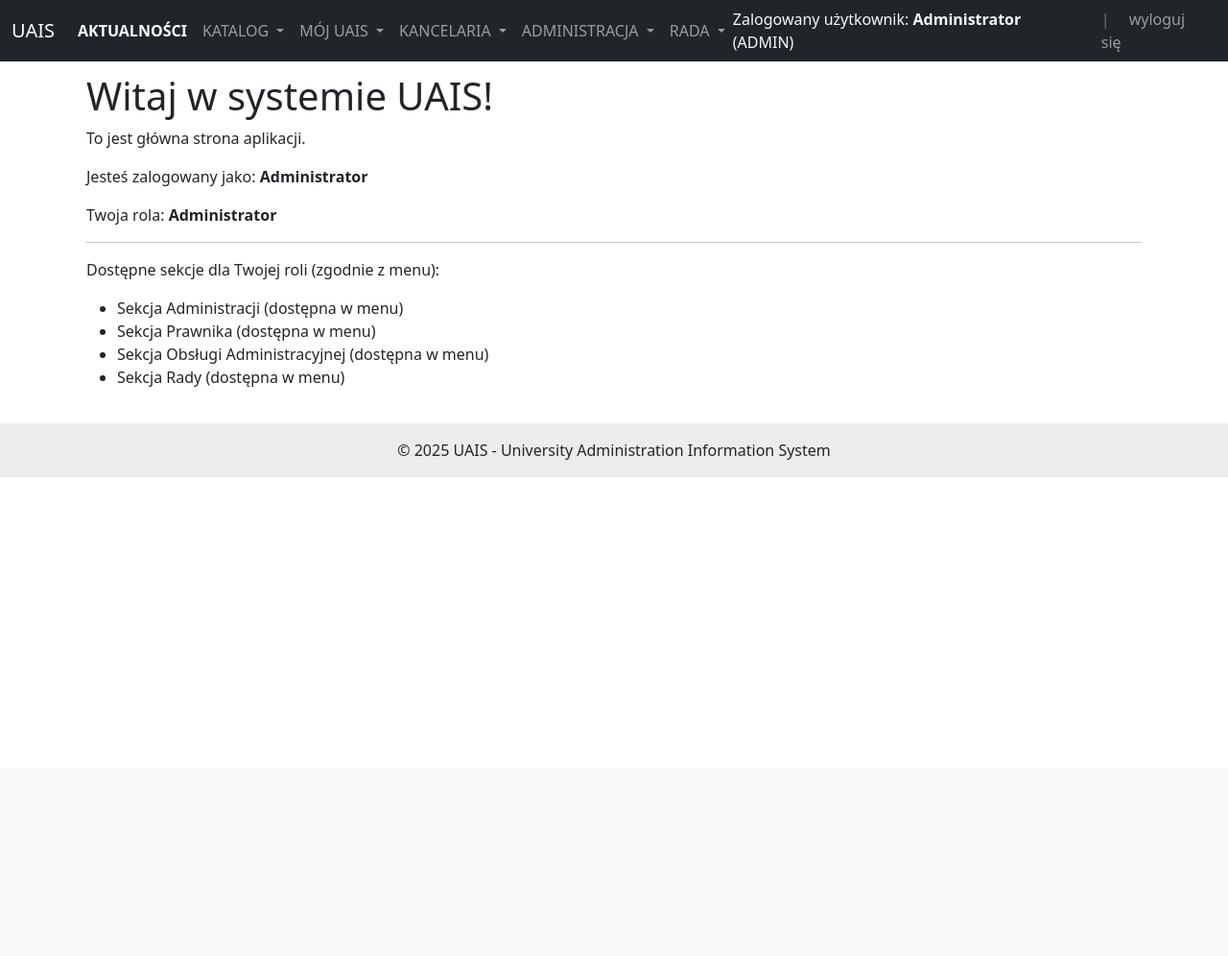
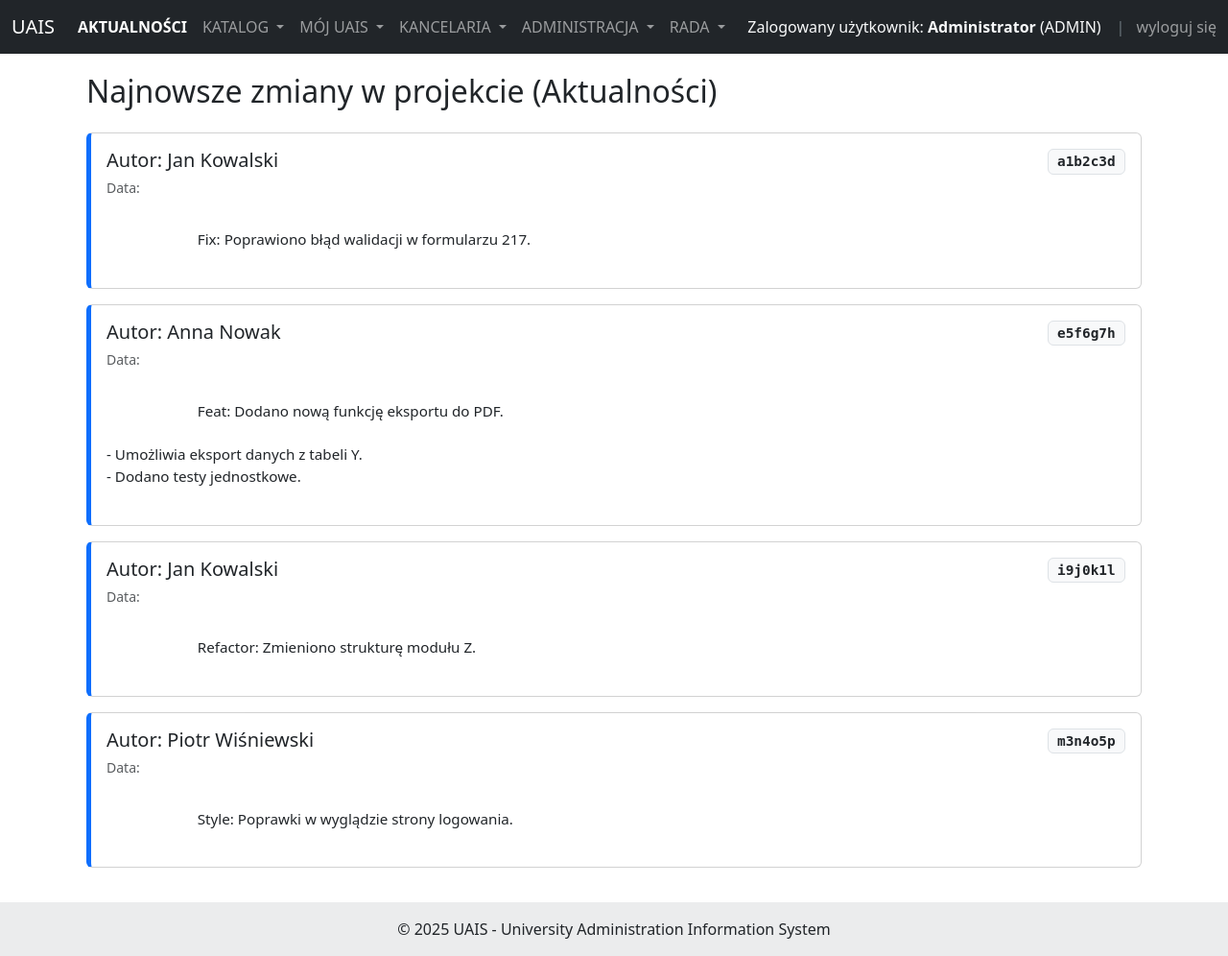
Before and after one commit to deAdler-alt/UAIS-University-administration-information-system, a Django app: page / in a window 1280 px wide. Shown: the whole page at 96% size. Before the commit the page ends 497 px from the top, so only its background shows below. Run offline with Django 5.2, Linux system fonts and the light colour scheme; a user stored in the database is signed in.

Commit message:
Serwis działa poprawnie

```diff
--- a/templates/base.html
+++ b/templates/base.html
@@ -12,19 +12,12 @@
     <style>
         /* Dodatkowe, drobne style */
         body { padding-top: 56px; /* Dostosuj, jeśli navbar ma stałą wysokość */ }
-        .content-wrapper { padding: 20px; }
+        .content-wrapper { padding: 20px; min-height: calc(100vh - 56px - 58px); /* Przykładowe obliczenie min-height jeśli footer ma stałą wysokość */ }
         /* Styl dla aktywnego linku w menu */
         .nav-link.active { font-weight: bold; }
-         /* Styl dla wyszarzonego/nieaktywnego linku w menu */
-        .nav-link.disabled {
-            color: rgba(255, 255, 255, 0.5) !important; /* Jaśniejszy szary na ciemnym tle */
-            pointer-events: none; /* Wyłącza kliknięcia domyślnie, ale onclick nadal działa */
-            cursor: not-allowed; /* Zmiana kursora */
-        }
-         /* Upewnij się, że dropdown dla disabled też jest ograniczony */
-         .dropdown-toggle.disabled::after {
-             opacity: 0.5;
-         }
+         /* Styl dla wyszarzonego/nieaktywnego linku w menu - USUNIĘTY, bo linki mają być aktywne */
+        /* .nav-link.disabled { ... } */
+         /* .dropdown-toggle.disabled::after { ... } */
 
     </style>
     {% block extra_head %}{% endblock %}
@@ -45,99 +38,98 @@
                 <li class="nav-item">
                     <a class="nav-link {% if request.resolver_match.url_name == 'home' %}active{% endif %}" aria-current="page" href="{% url 'home' %}">AKTUALNOŚCI</a>
                 </li>
-
                 <li class="nav-item dropdown">
                     <a class="nav-link dropdown-toggle" href="#" id="katalogMenuLink" role="button" data-bs-toggle="dropdown" aria-expanded="false">
                         KATALOG
                     </a>
                     <ul class="dropdown-menu" aria-labelledby="katalogMenuLink">
-                        <li><a class="dropdown-item" href="#">Szukaj osób</a></li> {# Placeholder #}
-                        <li><a class="dropdown-item" href="#">Szukaj dokumentów</a></li> {# Placeholder #}
+                        <li><a class="dropdown-item" href="#">Szukaj osób</a></li>
+                        <li><a class="dropdown-item" href="#">Szukaj dokumentów</a></li>
                         <li><hr class="dropdown-divider"></li>
-                        <li><a class="dropdown-item" href="#">Inne wyszukiwania</a></li> {# Placeholder #}
+                        <li><a class="dropdown-item" href="#">Inne wyszukiwania</a></li>
                     </ul>
                 </li>
-
                 <li class="nav-item dropdown">
                     <a class="nav-link dropdown-toggle" href="#" id="mojUaisMenuLink" role="button" data-bs-toggle="dropdown" aria-expanded="false">
                         MÓJ UAIS
                     </a>
                     <ul class="dropdown-menu" aria-labelledby="mojUaisMenuLink">
-                        <li><a class="dropdown-item" href="#">Podgląd roli</a></li> {# Placeholder #}
-                        <li><a class="dropdown-item" href="#">Moje dane</a></li> {# Placeholder #}
-                        <li><a class="dropdown-item" href="#">Ustawienia</a></li> {# Placeholder #}
+                        <li><a class="dropdown-item" href="#">Podgląd roli</a></li>
+                        <li><a class="dropdown-item" href="#">Moje dane</a></li>
+                        <li><a class="dropdown-item" href="#">Ustawienia</a></li>
                     </ul>
                 </li>
 
-                {# Używamy user.Role.PRAWNIK i user.Role.ADMIN zakładając, że Role jest zdefiniowane w modelu User #}
+                {# --- POCZĄTEK SEKCJI TYLKO DLA ZALOGOWANYCH --- #}
+                {% if user.is_authenticated %}
+
+                    {# Zakładamy, że wewnętrzna wartość roli prawnika to 'PRAWNIK' #}
                     {% with allowed_roles=user.Role.PRAWNIK|stringformat:"s,"|add:user.Role.ADMIN %}
                     <li class="nav-item dropdown">
-                    <a class="nav-link dropdown-toggle {% if user.role not in allowed_roles and not user.is_superuser %}disabled{% endif %}"
+                        <a class="nav-link dropdown-toggle" {# Usunięto 'disabled' #}
                            href="#"
                            id="kancelariaMenuLink"
                            role="button"
-                       data-bs-toggle="{% if user.role in allowed_roles or user.is_superuser %}dropdown{% else %}# static - zapobiega otwarciu dropdownu {% endif %}"
+                           data-bs-toggle="dropdown" {# Zawsze 'dropdown' #}
                            aria-expanded="false"
                            {% if user.role not in allowed_roles and not user.is_superuser %}
-                       aria-disabled="true"
-                       tabindex="-1"
-                       title="Dostęp tylko dla roli PRAWNIK"
+                           title="Dostęp tylko dla roli Radca prawny" {# Użyto display name w title #}
                            onclick="showAccessDeniedAlert('KANCELARIA', '{% if user.role %}{{ user.get_role_display }}{% else %}Brak Roli{% endif %}'); return false;"
                            {% endif %}>
                             KANCELARIA
                         </a>
                         <ul class="dropdown-menu" aria-labelledby="kancelariaMenuLink">
-                        <li><a class="dropdown-item" href="#">Dokumenty prawne</a></li> {# Placeholder #}
-                        <li><a class="dropdown-item" href="#">Opinie</a></li> {# Placeholder #}
+                            <li><a class="dropdown-item" href="#">Dokumenty prawne</a></li>
+                            <li><a class="dropdown-item" href="#">Opinie</a></li>
                         </ul>
                     </li>
                     {% endwith %}
 
+                    {# Zakładamy, że wewnętrzna wartość roli obsługi to 'OBSLUGA' #}
                      {% with allowed_roles=user.Role.OBSLUGA|stringformat:"s,"|add:user.Role.ADMIN %}
                     <li class="nav-item dropdown">
-                    <a class="nav-link dropdown-toggle {% if user.role not in allowed_roles and not user.is_superuser %}disabled{% endif %}"
+                        <a class="nav-link dropdown-toggle" {# Usunięto 'disabled' #}
                            href="#"
                            id="administracjaMenuLink"
                            role="button"
-                       data-bs-toggle="{% if user.role in allowed_roles or user.is_superuser %}dropdown{% else %}# static {% endif %}"
+                           data-bs-toggle="dropdown" {# Zawsze 'dropdown' #}
                            aria-expanded="false"
                            {% if user.role not in allowed_roles and not user.is_superuser %}
-                       aria-disabled="true"
-                       tabindex="-1"
-                       title="Dostęp tylko dla roli OBSŁUGA ADMINISTRACYJNA"
+                           title="Dostęp tylko dla roli Obsługa administracyjna" {# Użyto display name w title #}
                            onclick="showAccessDeniedAlert('ADMINISTRACJA', '{% if user.role %}{{ user.get_role_display }}{% else %}Brak Roli{% endif %}'); return false;"
                            {% endif %}>
                             ADMINISTRACJA
                         </a>
                         <ul class="dropdown-menu" aria-labelledby="administracjaMenuLink">
-                        <li><a class="dropdown-item" href="#">Zarządzanie kadrami</a></li> {# Placeholder #}
-                        <li><a class="dropdown-item" href="#">Obsługa studentów</a></li> {# Placeholder #}
+                            <li><a class="dropdown-item" href="#">Zarządzanie kadrami</a></li>
+                            <li><a class="dropdown-item" href="#">Obsługa studentów</a></li>
                         </ul>
                     </li>
                      {% endwith %}
 
+                    {# Zakładamy, że wewnętrzna wartość roli rady to 'RADA' #}
                      {% with allowed_roles=user.Role.RADA|stringformat:"s,"|add:user.Role.ADMIN %}
                     <li class="nav-item dropdown">
-                    <a class="nav-link dropdown-toggle {% if user.role not in allowed_roles and not user.is_superuser %}disabled{% endif %}"
+                        <a class="nav-link dropdown-toggle" {# Usunięto 'disabled' #}
                            href="#"
                            id="radaMenuLink"
                            role="button"
-                       data-bs-toggle="{% if user.role in allowed_roles or user.is_superuser %}dropdown{% else %}# static {% endif %}"
+                           data-bs-toggle="dropdown" {# Zawsze 'dropdown' #}
                            aria-expanded="false"
                            {% if user.role not in allowed_roles and not user.is_superuser %}
-                       aria-disabled="true"
-                       tabindex="-1"
-                       title="Dostęp tylko dla roli RADA"
+                           title="Dostęp tylko dla roli Członek rady wydziału" {# Użyto display name w title #}
                            onclick="showAccessDeniedAlert('RADA', '{% if user.role %}{{ user.get_role_display }}{% else %}Brak Roli{% endif %}'); return false;"
                            {% endif %}>
                             RADA
                         </a>
                         <ul class="dropdown-menu" aria-labelledby="radaMenuLink">
-                        <li><a class="dropdown-item" href="#">Harmonogram spotkań</a></li> {# Placeholder #}
-                        <li><a class="dropdown-item" href="#">Protokoły</a></li> {# Placeholder #}
+                            <li><a class="dropdown-item" href="#">Harmonogram spotkań</a></li>
+                            <li><a class="dropdown-item" href="#">Protokoły</a></li>
                         </ul>
                     </li>
                      {% endwith %}
+
+                {% endif %} {# --- KONIEC SEKCJI TYLKO DLA ZALOGOWANYCH --- #}
 
             </ul><ul class="navbar-nav ms-auto mb-2 mb-lg-0 align-items-center">
                 {% if user.is_authenticated %}
@@ -148,11 +140,16 @@
                     </li>
                     <li class="nav-item">
                         <span class="text-secondary me-2">|</span>
-                        <a class="nav-link d-inline" href="{% url 'logout' %}">wyloguj się</a>
+                        {# Używamy formularza zamiast linku #}
+                        <form class="d-inline" method="post" action="{% url 'logout' %}">
+                            {% csrf_token %} {# Kluczowe dla POST w Django #}
+                            <button type="submit" class="btn btn-link nav-link d-inline p-0 m-0 align-baseline"> {# Stylujemy przycisk jak link #}
+                                wyloguj się
+                            </button>
+                        </form>
                     </li>
                 {% else %}
                     <li class="nav-item">
-                        {# Zakładamy, że 'login' to nazwa URL strony logowania #}
                         <a class="nav-link {% if request.resolver_match.url_name == 'login' %}active{% endif %}" href="{% url 'login' %}">Zaloguj się</a>
                     </li>
                 {% endif %}
@@ -177,8 +174,7 @@
 {% block extra_scripts %}
 <script>
     function showAccessDeniedAlert(sectionName, userRole) {
-        // Lepszy komunikat
-        alert(`Dostęp do sekcji '${sectionName}' jest ograniczony.\nTwoja rola '${userRole}' nie posiada wymaganych uprawnień.`);
+        alert(`Ten kontent ('${sectionName}') jest niedostępny dla Twojej roli ('${userRole}').\nSkontaktuj się z administratorem serwisu, jeśli uważasz, że to błąd.`);
     }
 </script>
 {% endblock %}
--- a/templates/home.html
+++ b/templates/home.html
@@ -1,26 +1,59 @@
-{% extends 'base.html' %} {# Dziedziczymy po base.html #}
+{% extends 'base.html' %}
+{% load static %} {# Upewnij się, że static jest załadowane #}
 
-{% block title %}Strona Główna - UAIS{% endblock %} {# Nadpisujemy tytuł #}
+{% block title %}Aktualności{% endblock %}
 
-{% block content %} {# Nadpisujemy blok content #}
-    <h1>{{ welcome_message }}</h1>
-    <p>To jest główna strona aplikacji.</p>
+{% block extra_head %}
+    {# Dodatkowe style dla kart commitów, jeśli potrzeba #}
+    <style>
+        .commit-card {
+            border-left: 5px solid #0d6efd; /* Niebieski akcent po lewej */
+        }
+        .commit-sha {
+            font-family: monospace;
+            font-size: 0.9em;
+            color: #6c757d;
+        }
+         .commit-message-preview {
+             white-space: pre-wrap; /* Zachowuje nowe linie z wiadomości commita */
+             font-size: 0.95em;
+         }
+    </style>
+{% endblock %}
 
-    {% if user.is_authenticated %}
-        <p>Jesteś zalogowany jako: <strong>{{ user.username }}</strong></p>
-        <p>Twoja rola: <strong>{{ user.get_role_display|default:"Brak roli" }}</strong></p> {# Używamy filtra default #}
 
-        <hr>
-        <p>Dostępne sekcje dla Twojej roli (zgodnie z menu):</p>
-        <ul>
-            {% if user.role == 'ADMIN' or user.is_superuser %}<li>Sekcja Administracji (dostępna w menu)</li>{% endif %}
-            {% if user.role == 'PRAWNIK' or user.is_superuser %}<li>Sekcja Prawnika (dostępna w menu)</li>{% endif %}
-            {% if user.role == 'OBSLUGA' or user.is_superuser %}<li>Sekcja Obsługi Administracyjnej (dostępna w menu)</li>{% endif %}
-            {% if user.role == 'RADA' or user.is_superuser %}<li>Sekcja Rady (dostępna w menu)</li>{% endif %}
-            {% if not user.role and not user.is_superuser %}<li>Nie masz przypisanej roli do specjalnych sekcji.</li>{% endif %}
-        </ul>
+{% block content %}
+    {# Możesz zostawić powitanie lub je usunąć/zmienić #}
+    {# <h1>{{ welcome_message }}</h1> #}
 
+    <h2 class="mb-4">Najnowsze zmiany w projekcie (Aktualności)</h2>
+
+    {% if commits %}
+        {% for commit in commits %}
+            <div class="card mb-3 commit-card">
+                <div class="card-body">
+                    <div class="d-flex justify-content-between align-items-start mb-2">
+                        <div>
+                            <h5 class="card-title mb-1">Autor: {{ commit.author }}</h5>
+                            {# Używamy filtra date do sformatowania daty #}
+                            <small class="text-muted">Data: {{ commit.date|date:"Y-m-d H:i" }}</small>
+                        </div>
+                        <span class="commit-sha badge bg-light text-dark border">
+                            {{ commit.sha|slice:":7" }} {# Wyświetlamy pierwsze 7 znaków SHA #}
+                        </span>
+                    </div>
+                    <p class="card-text commit-message-preview">
+                        {{ commit.message }}
+                    </p>
+                    {# Można dodać link do commita na GitHubie, jeśli mamy URL #}
+                    {# <a href="{{ commit.html_url }}" class="btn btn-sm btn-outline-primary" target="_blank">Zobacz na GitHub</a> #}
+                </div>
+            </div>
+        {% endfor %}
     {% else %}
-        <p>Aby uzyskać dostęp do funkcji systemu, <a href="{% url 'login' %}">zaloguj się</a>.</p>
+        <div class="alert alert-info" role="alert">
+            Brak informacji o ostatnich zmianach lub nie udało się ich pobrać.
+        </div>
     {% endif %}
+
 {% endblock %}
--- a/uais_config/settings.py
+++ b/uais_config/settings.py
@@ -126,11 +126,11 @@
 DEFAULT_AUTO_FIELD = 'django.db.models.BigAutoField'
 
 AUTHENTICATION_BACKENDS = [
-    'users.backends.EmailBackend', # Ścieżka do Twojego backendu
-    # 'django.contrib.auth.backends.ModelBackend', # Usuwamy lub komentujemy domyślny backend
+    'users.backends.EmailBackend',
+    # 'django.contrib.auth.backends.ModelBackend'
 ]
 
 AUTH_USER_MODEL = 'users.User'
 LOGIN_URL = 'login'
 LOGIN_REDIRECT_URL = 'home'
-LOGOUT_REDIRECT_URL = '/'
+LOGOUT_REDIRECT_URL = 'login'
--- a/users/urls.py
+++ b/users/urls.py
@@ -3,5 +3,5 @@
 
 urlpatterns = [
     path('login/', auth_views.LoginView.as_view(template_name='users/login.html'), name='login'),
-    path('logout/', auth_views.LogoutView.as_view(next_page='/'), name='logout'),
+    path('logout/', auth_views.LogoutView.as_view(), name='logout'),
 ]
--- a/users/views.py
+++ b/users/views.py
@@ -1,16 +1,39 @@
 # users/views.py
 from django.shortcuts import render
-from django.contrib.auth.decorators import login_required # Opcjonalnie, jeśli strona główna wymaga zalogowania
+from django.contrib.auth.decorators import login_required
 
-# Widok strony logowania (już go nie potrzebujemy definiować, bo używamy auth_views.LoginView)
-# def login_view(request):
-#    pass
+# @login_required
+def home_view(request):
+    # Przykładowe dane commitów (zastąpimy je później danymi z API)
+    dummy_commits = [
+        {
+            'sha': 'a1b2c3d4',
+            'author': 'Jan Kowalski',
+            'date': '2025-04-07T10:30:00Z', # Format ISO 8601
+            'message': 'Fix: Poprawiono błąd walidacji w formularzu 217.'
+        },
+        {
+            'sha': 'e5f6g7h8',
+            'author': 'Anna Nowak',
+            'date': '2025-04-07T09:15:00Z',
+            'message': 'Feat: Dodano nową funkcję eksportu do PDF.\n\n- Umożliwia eksport danych z tabeli Y.\n- Dodano testy jednostkowe.'
+        },
+        {
+            'sha': 'i9j0k1l2',
+            'author': 'Jan Kowalski',
+            'date': '2025-04-06T18:00:00Z',
+            'message': 'Refactor: Zmieniono strukturę modułu Z.'
+        },
+        {
+            'sha': 'm3n4o5p6',
+            'author': 'Piotr Wiśniewski',
+            'date': '2025-04-06T15:45:00Z',
+            'message': 'Style: Poprawki w wyglądzie strony logowania.'
+        },
+    ]
 
-# Widok strony głównej
-# @login_required # Odkomentuj, jeśli chcesz, aby dostęp był tylko dla zalogowanych
-def home_view(request):
     context = {
         'welcome_message': 'Witaj w systemie UAIS!',
+        'commits': dummy_commits
     }
-    # Użyjemy szablonu 'home.html', który będzie w głównym folderze templates
     return render(request, 'home.html', context)
```
Also changed, not shown: db.sqlite3. Lines whose indentation alone changed are shown as unchanged.
